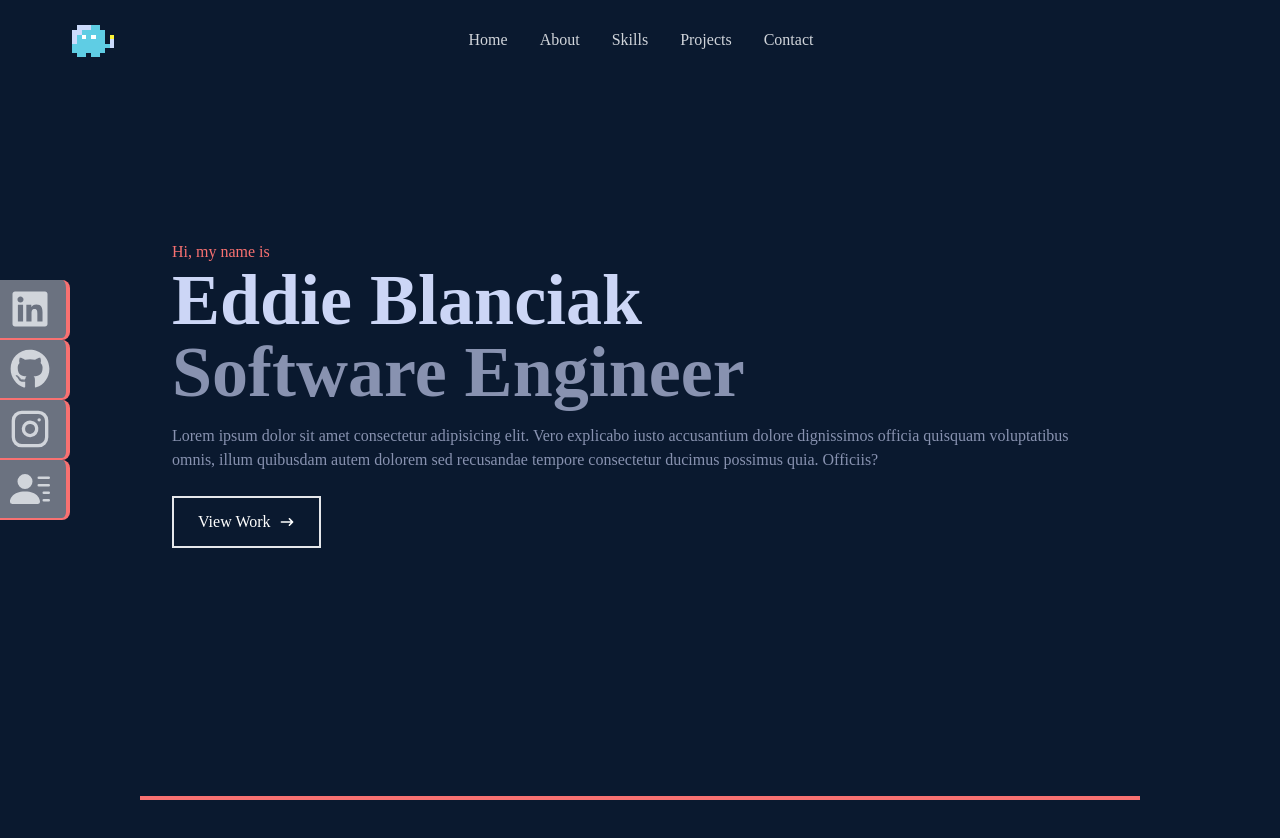
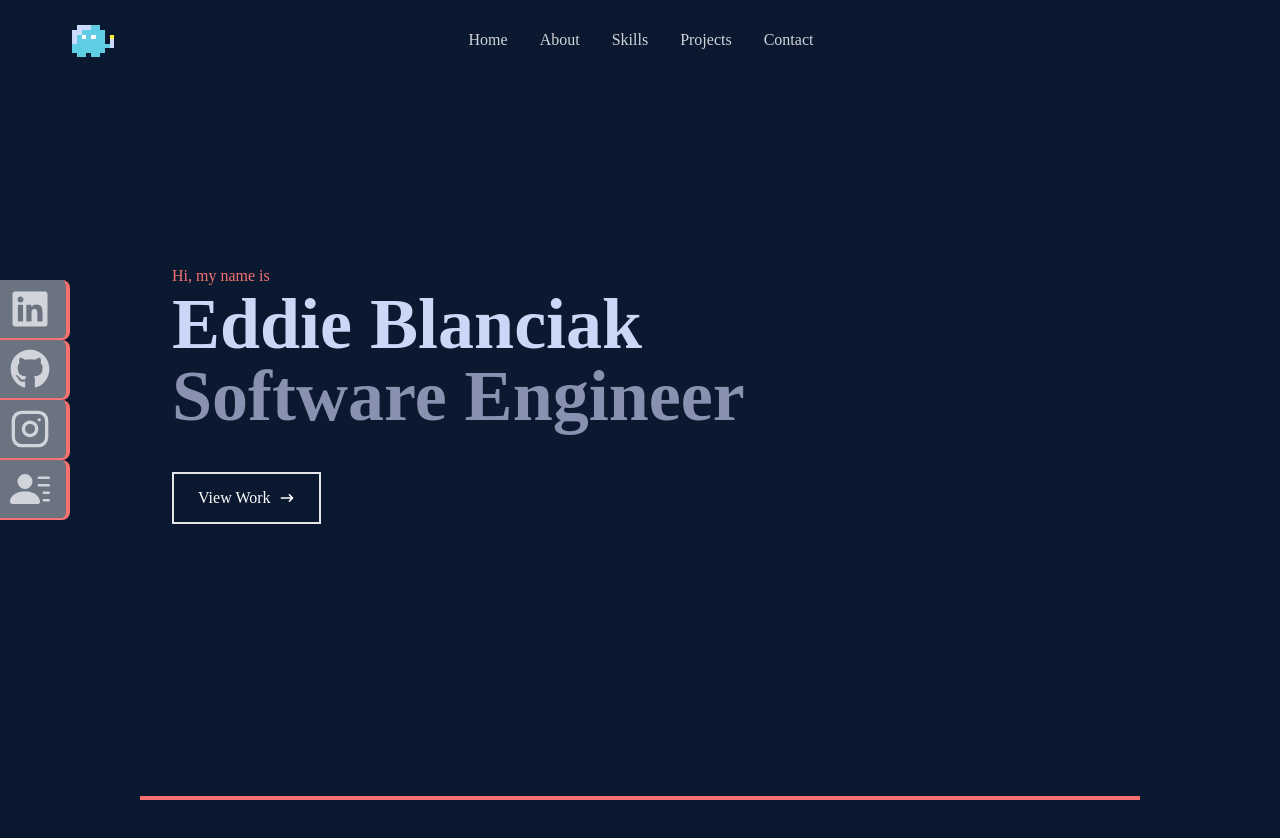
Before and after one commit to eddieb2/_portfolio, a React (Create React App) app: page / in a window 1280 px wide. Shown: the top 838 px of the page. Built offline with nearby package versions, Linux system fonts and the light colour scheme.

Commit message:
removed text

```diff
--- a/src/components/Home.jsx
+++ b/src/components/Home.jsx
@@ -10,12 +10,7 @@ const Home = () => {
 				<p className='text-red-400'>Hi, my name is</p>
 				<h1 className='text-4xl sm:text-7xl font-bold text-[#ccd6f6]'>Eddie Blanciak</h1>
 				<h2 className='text-4xl sm:text-7xl font-bold text-[#8892b0]'>Software Engineer</h2>
-				<p className='text-[#8892b0] py-4 max-w[700px]'>
-					Lorem ipsum dolor sit amet consectetur adipisicing elit. Vero explicabo iusto
-					accusantium dolore dignissimos officia quisquam voluptatibus omnis, illum
-					quibusdam autem dolorem sed recusandae tempore consectetur ducimus possimus
-					quia. Officiis?
-				</p>
+				<p className='text-[#8892b0] py-4 max-w[700px]'></p>
 				<div>
 					<Link to='projects' smooth={true} duration={500}>
 						<button className='group text-white border-2 px-6 py-3 my-2 flex items-center hover:bg-red-400 hover:font-bold'>
```
